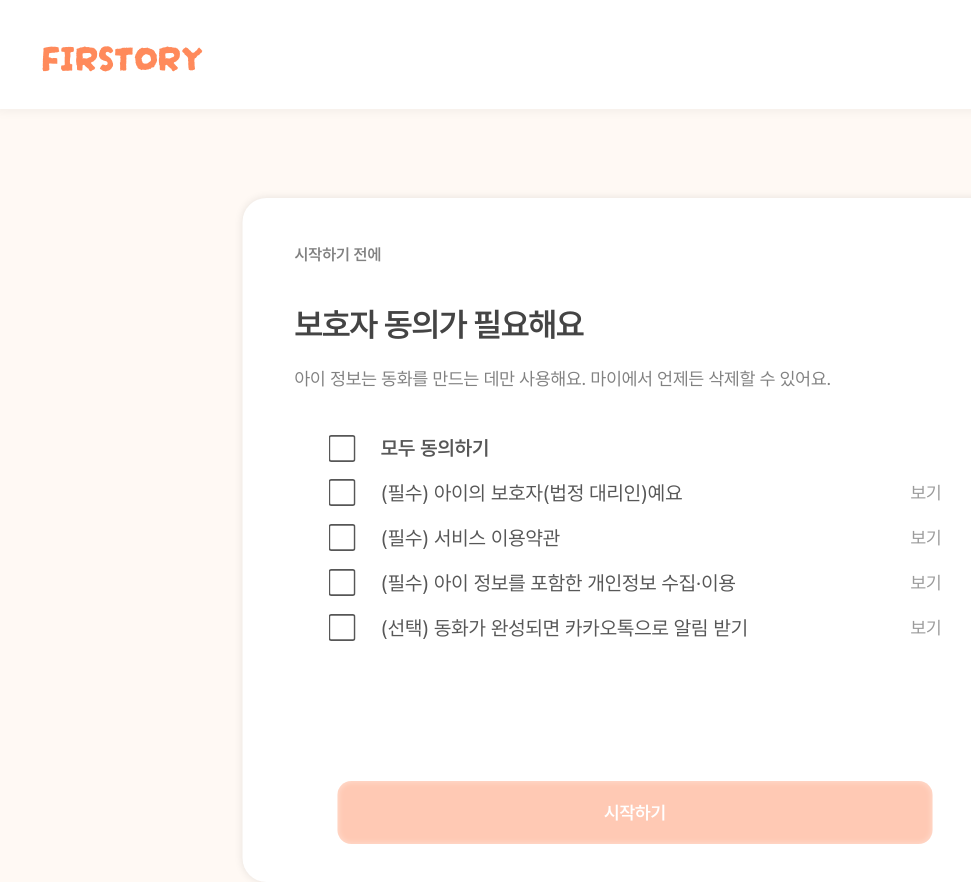
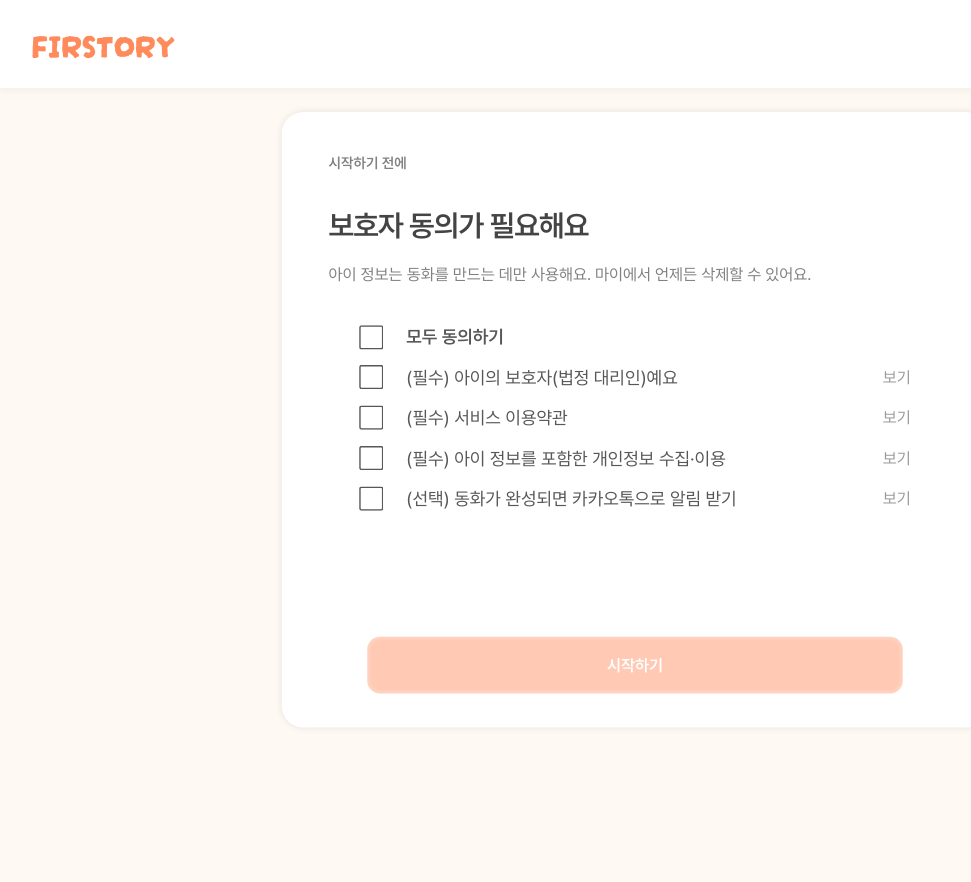
Before and after one commit to FirstoryAI/Frontend_MainPage, a React (Vite) app: page /auth/consent in a window 1280 px wide. Shown: the whole page, without its empty margins (5-976 px from the left). After the commit the page ends 800 px from the top, so only its background shows below. Built offline with nearby package versions, Linux system fonts and the light colour scheme.

Commit message:
feat: 노트북 환경 반응형 레이아웃 추가

```diff
--- a/src/components/layout/Header.module.css
+++ b/src/components/layout/Header.module.css
@@ -22,6 +22,16 @@
   white-space: nowrap;
 }
 
+@media (min-width: 761px) and (max-height: 850px) {
+  .header {
+    padding: 20px 36px 0;
+  }
+
+  .logo {
+    font-size: 34px;
+  }
+}
+
 @media (max-width: 600px) {
   .header {
     height: var(--header-height-mobile);
--- a/src/features/auth/components/AuthCard.module.css
+++ b/src/features/auth/components/AuthCard.module.css
@@ -147,6 +147,18 @@
   }
 }
 
+@media (min-width: 761px) and (max-height: 850px) {
+  .card {
+    top: clamp(24px, 6vh, 52px);
+  }
+}
+
+@media (min-width: 761px) and (max-height: 700px) {
+  .card {
+    top: 16px;
+  }
+}
+
 @media (max-width: 760px) {
   .card {
     position: relative;
--- a/src/pages/EmailSignUpPage/EmailSignUpPage.module.css
+++ b/src/pages/EmailSignUpPage/EmailSignUpPage.module.css
@@ -145,6 +145,20 @@
   opacity: 1;
 }
 
+@media (min-width: 761px) and (max-height: 850px) {
+  .card {
+    top: clamp(20px, 4vh, 40px);
+  }
+}
+
+@media (min-width: 761px) and (max-height: 720px) {
+  .card {
+    top: 16px;
+    transform: translateX(-50%) scale(0.84);
+    transform-origin: top center;
+  }
+}
+
 @media (max-width: 760px) {
   .main {
     min-height: calc(100vh - var(--header-height-mobile));
--- a/src/pages/GuardianConsentPage/GuardianConsentPage.module.css
+++ b/src/pages/GuardianConsentPage/GuardianConsentPage.module.css
@@ -170,6 +170,28 @@
   white-space: nowrap;
 }
 
+@media (min-width: 821px) and (max-height: 850px) {
+  .card {
+    top: 24px;
+    transform: translateX(-50%) scale(0.9);
+    transform-origin: top center;
+  }
+}
+
+@media (min-width: 821px) and (max-height: 780px) {
+  .card {
+    top: 20px;
+    transform: translateX(-50%) scale(0.82);
+  }
+}
+
+@media (min-width: 821px) and (max-height: 700px) {
+  .card {
+    top: 16px;
+    transform: translateX(-50%) scale(0.72);
+  }
+}
+
 @media (max-width: 820px) {
   .main {
     min-height: calc(100vh - var(--header-height-mobile));
--- a/src/styles/variables.css
+++ b/src/styles/variables.css
@@ -50,3 +50,9 @@
   --z-content: 1;
   --z-header: 10;
 }
+
+@media (min-width: 761px) and (max-height: 850px) {
+  :root {
+    --header-height: 88px;
+  }
+}
```
